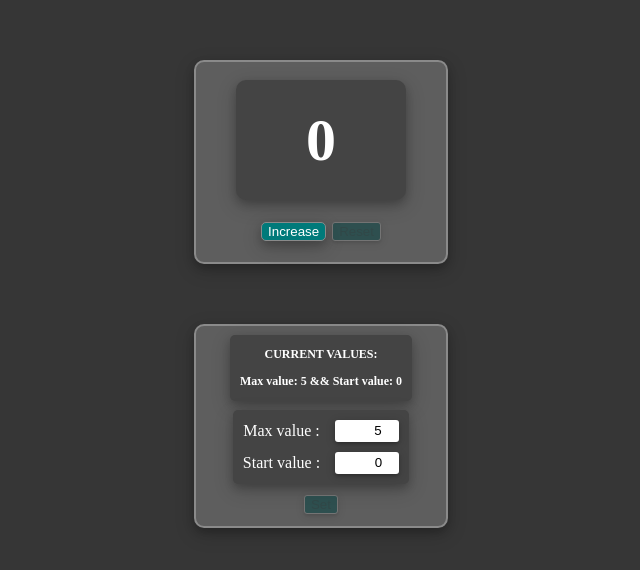
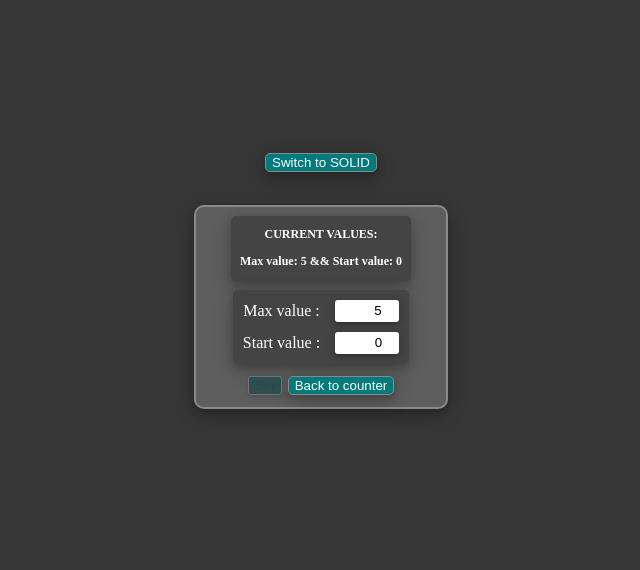
Before and after one commit to Al1erEgo/counter, a React (Create React App) app: page /settings in a window 1280 px wide. Shown: the part 106-676 px from the top of the page, without its empty margins (319-959 px from the left). Built offline with nearby package versions, Linux system fonts and the light colour scheme.

Commit message:
Add switcher between views Add routes Refactor Logics Add 404 component

```diff
--- a/src/App.tsx
+++ b/src/App.tsx
@@ -2,22 +2,25 @@ import React, {useState} from 'react';
 import './App.css';
 import {Counter} from "./components/Counter";
 import {Settings} from "./components/Settings";
+import {Navigate, Route, Routes} from "react-router-dom";
+import {Error404} from "./components/Error404/Error404";
 
 export type SettingsType = {
     startValue: number
     maxValue: number
     info: string
     error: string
+    switcher: boolean
 }
 
 function App() {
 
-    const [settings, setSettings] = useState<SettingsType>({startValue: 0, maxValue: 5, info: '', error: ''})
+    const [settings, setSettings] = useState<SettingsType>({startValue: 0, maxValue: 5, info: '', error: '', switcher: true})
 
     console.log(settings)
 
-    const setSettingsCallback = (startValue: number, maxValue: number, info: string, error: string) => {
-        setSettings({startValue, maxValue, info, error})
+    const setSettingsCallback = (startValue: number, maxValue: number, info: string, error: string, switcher: boolean) => {
+        setSettings({startValue, maxValue, info, error, switcher})
     }
 
     const setInfoCallback = (info: string) => {
@@ -28,14 +31,40 @@ function App() {
         setSettings({...settings, error})
     }
 
+    const setSwitcherCallback = (switcher: boolean) => {
+        setSettings({...settings, switcher})
+    }
+
     return (
         <div className="App">
-            <Counter settings={settings}/>
-            <Settings settings={settings}
-                      setSettings={setSettingsCallback}
-                      setInfo={setInfoCallback}
-                      setError={setErrorCallback}
-            />
+                <Routes>
+                    <Route path={'/'} element={<Navigate to={'/counter'}/>}/>
+                    <Route path={'/*'} element={<div><Error404/></div>}/>
+                    {
+                        settings.switcher ?
+                            <>
+                                <Route path={'/counter'} element={<Counter settings={settings}
+                                                                           setSwitcher={setSwitcherCallback}
+                                />}/>
+                                <Route path={'/settings'} element={<Settings settings={settings}
+                                                                             setSettings={setSettingsCallback}
+                                                                             setInfo={setInfoCallback}
+                                                                             setError={setErrorCallback}
+                                                                             setSwitcher={setSwitcherCallback}
+                                />}/>
+                            </>
+                            :
+                            <Route path={'/counter'} element={<><Counter settings={settings}
+                                                                         setSwitcher={setSwitcherCallback}
+                            />
+                                <Settings settings={settings}
+                                          setSettings={setSettingsCallback}
+                                          setInfo={setInfoCallback}
+                                          setError={setErrorCallback}
+                                /></>
+                            }/>
+                    }
+                </Routes>
         </div>
     );
 }
--- a/src/components/Counter.tsx
+++ b/src/components/Counter.tsx
@@ -1,35 +1,51 @@
-import React, {useEffect, useState} from 'react';
+import React, {useCallback, useEffect, useState} from 'react';
 import {Board} from "./Board/Board";
 import {Button} from "./Button/Button";
 import s from './Counter.module.css';
 import {SettingsType} from "../App";
+import {useNavigate} from "react-router-dom";
 
 type CounterPropsType = {
     settings: SettingsType
+    setSwitcher: (switcher: boolean) => void
 }
 
 export const Counter: React.FC<CounterPropsType> = (props) => {
 
-    const {startValue, maxValue, info, error} = props.settings
+    const {settings: {startValue, maxValue, info, error, switcher}, setSwitcher} = props
 
     const CounterStep = 1
 
     const [counter, setCounter] = useState<number>(startValue)
 
+    const navigate = useNavigate()
+
+    const SwitcherName = switcher ? 'Switch to SOLID' : 'Switch to Separate'
+
+    const setSwitchSeparateCallback = () => {
+        setSwitcher(!switcher)
+    }
+
     const increaseCounter = () => {
         counter < maxValue && setCounter(counter + CounterStep)
     }
 
-    const resetCounter = () => {
+    const resetCounter = useCallback( () => {
             setCounter(startValue)
         }
+    , [startValue])
 
-    useEffect( () => resetCounter(), [props])
+    const settingsOnClickCallback = () => {
+        navigate('/settings')
+    }
+
+    useEffect( () => resetCounter(), [props, resetCounter])
 
     const counterLimit = !!(counter >= maxValue || info || error)
     const counterLimit2 = !!(counter <= startValue || info || error)
 
-    return (
+    return (<>
+            <Button name={SwitcherName} callback={setSwitchSeparateCallback} />
             <div className={s.counterParent}>
                 <Board currentCounter={counter} maxValue={maxValue} info={info} error={error}/>
                 <div>
@@ -39,7 +55,13 @@ export const Counter: React.FC<CounterPropsType> = (props) => {
                     <Button name={'Reset'}
                             callback={resetCounter}
                             disabled={counterLimit2}/>
+                    {switcher &&
+                        <Button name={'Settings'}
+                                callback={settingsOnClickCallback}
+                        />
+                    }
                 </div>
             </div>
+        </>
     );
 };
--- /dev/null
+++ b/src/components/Error404/Error404.module.css
@@ -0,0 +1,8 @@
+.error {
+    border: solid 2px #8a8a8a;
+    border-radius: 10px;
+    background-color: #5e5e5e;
+    padding: 30px;
+    color: white;
+    box-shadow: 0 4px 8px 0 rgba(0, 0, 0, 0.2), 0 6px 20px 0 rgba(0, 0, 0, 0.19);
+}
--- /dev/null
+++ b/src/components/Error404/Error404.tsx
@@ -0,0 +1,21 @@
+import React from 'react';
+import {Button} from "../Button/Button";
+import {useNavigate} from "react-router-dom";
+import s from "./Error404.module.css";
+
+export const Error404: React.FC = () => {
+
+    const navigate = useNavigate()
+
+    const backToCounterCallback = () => {
+        navigate('/counter')
+    }
+
+    return (<>
+            <h1 className={s.error}>You entered a wrong address!</h1>
+            <div>
+                <Button name={'Back to Counter'} callback={backToCounterCallback}/>
+            </div>
+        </>
+    );
+};
--- a/src/components/Settings.module.css
+++ b/src/components/Settings.module.css
@@ -13,14 +13,30 @@
 }
 
 .header {
-    margin: 0;
+    display: flex;
+    flex-direction: column;
+    justify-content: space-evenly;
+    width: 180px;
+    height: 65px;
     font-size: 12px;
     font-weight: bolder;
     border-radius: 5px;
-    padding: 0 10px;
     background-color: #444444;
     color: white;
     box-shadow: 0 4px 8px 0 rgba(0, 0, 0, 0.2), 0 6px 20px 0 rgba(0, 0, 0, 0.19);
+    transition: box-shadow 1s, background-color 1s;
+}
+
+.header p {
+    margin: 0;
+}
+
+.headerError {
+    font-size: 14px;
+    color: #790000;
+    background-color: coral;
+    box-shadow: 0 4px 8px 0 rgba(250, 0, 0, 0.8), 0 6px 20px 0 rgba(255, 0, 0, 0.6);
+    transition: box-shadow 1s, background-color 1s;
 }
 
 .inputContainer {
--- a/src/components/Settings.tsx
+++ b/src/components/Settings.tsx
@@ -3,46 +3,54 @@ import s from "./Settings.module.css";
 import {Button} from "./Button/Button";
 import {Input} from "./Input/Input";
 import {SettingsType} from "../App";
+import {useNavigate} from "react-router-dom";
 
 type SettingsPropsType = {
     settings: SettingsType
-    setSettings: (startValue: number, maxValue: number, info: string, error: string) => void
+    setSettings: (startValue: number, maxValue: number, info: string, error: string, switcher: boolean) => void
     setInfo: (info: string) => void
     setError: (error: string) => void
+    setSwitcher?: (switcher: boolean) => void
 }
 
 export const Settings: React.FC<SettingsPropsType> = (props) => {
 
-    const {settings, setSettings, setInfo, setError} = props
+    const {settings, setSettings, setInfo, setError, setSwitcher} = props
 
     const [startValue, setStartValue] = useState<number>(settings.startValue)
     const [maxValue, setMaxValue] = useState<number>(settings.maxValue)
 
-    const buttonCondition = ((startValue === settings.startValue && maxValue === settings.maxValue) || !!(settings.error))
+    const navigate = useNavigate()
+
+    const setButtonCondition = ((startValue === settings.startValue && maxValue === settings.maxValue) || !!(settings.error))
+
+    const backButtonCondition = !!(settings.error)
 
     const maxValueImportError = maxValue < 0 || startValue > maxValue
     const startValueImportError = startValue < 0 || startValue > maxValue
 
     const setSettingsCallbackHandler = () => {
-        setSettings(startValue, maxValue, '', '')
+        setSettings(startValue, maxValue, '', '', settings.switcher)
+    }
+
+    const backToCounterCallback = () => {
+        navigate('/counter')
     }
 
     const onFocusCallback = () => {
-        // !settings.info && !settings.error && setSettings(settings.startValue, settings.maxValue, "Enter values and press Set", settings.error)
         !settings.info && !settings.error && setInfo("Enter values and press Set")
     }
 
     const onBlurCallback = () => {
-        setSettings(settings.startValue, settings.maxValue, "", settings.error)
+        setInfo('')
+    }
+
+    const setSwitchSeparateCallback = () => {
+        setSwitcher?.(!settings.switcher)
+        navigate('/counter')
     }
 
     const errorMessage = startValue < 0 || maxValue < 0 ? 'Value must be positive!' : startValue > maxValue ? 'Max value must be greater than start value' : ''
-
-    // const setErrorHandler = (errorMessage: string) => {
-    //     // const errorMessage = startValue < 0 || maxValue < 0 ? 'Value must be positive!' : startValue > maxValue ? 'Max value must be greater than start value' : ''
-    //     // settings.error !== errorMessage && setSettings(settings.startValue, settings.maxValue, settings.info, errorMessage)
-    //     settings.error !== errorMessage && setError(errorMessage)
-    // }
 
     const setErrorHandler = useCallback((errorMessage: string) => {
         settings.error !== errorMessage && setError(errorMessage)
@@ -50,12 +58,24 @@ export const Settings: React.FC<SettingsPropsType> = (props) => {
 
     useEffect(() => setErrorHandler(errorMessage), [errorMessage, setErrorHandler])
 
+    const headerStyle = `${s.header} ${errorMessage && s.headerError}`
 
-    return (
+    return (<>
+        {settings.switcher &&
+            <Button name={'Switch to SOLID'} callback={setSwitchSeparateCallback} />
+        }
         <div className={s.settingsParent}>
-            <div className={s.header}>
-                <p>CURRENT VALUES:</p>
-                <p>Max value: {settings.maxValue} && Start value: {settings.startValue}</p>
+            <div className={headerStyle}>
+                {errorMessage ?
+                    <>
+                        <p>WARNING !!!</p>
+                        <p>{errorMessage}</p>
+                    </>
+                    :
+                    <>
+                        <p>CURRENT VALUES:</p>
+                        <p>Max value: {settings.maxValue} && Start value: {settings.startValue}</p>
+                    </>}
             </div>
             <div className={s.inputContainer}>
                 <div className={s.input}>
@@ -78,8 +98,12 @@ export const Settings: React.FC<SettingsPropsType> = (props) => {
                 </div>
             </div>
             <div>
-                <Button name={'Set'} callback={setSettingsCallbackHandler} disabled={buttonCondition}/>
+                <Button name={'Set'} callback={setSettingsCallbackHandler} disabled={setButtonCondition}/>
+                {settings.switcher &&
+                    <Button name={'Back to counter'} callback={backToCounterCallback} disabled={backButtonCondition}/>
+                }
             </div>
         </div>
+        </>
     );
 };
```
Also changed, not shown: src/index.tsx (+5 -2 lines). Lines whose indentation alone changed are shown as unchanged.
